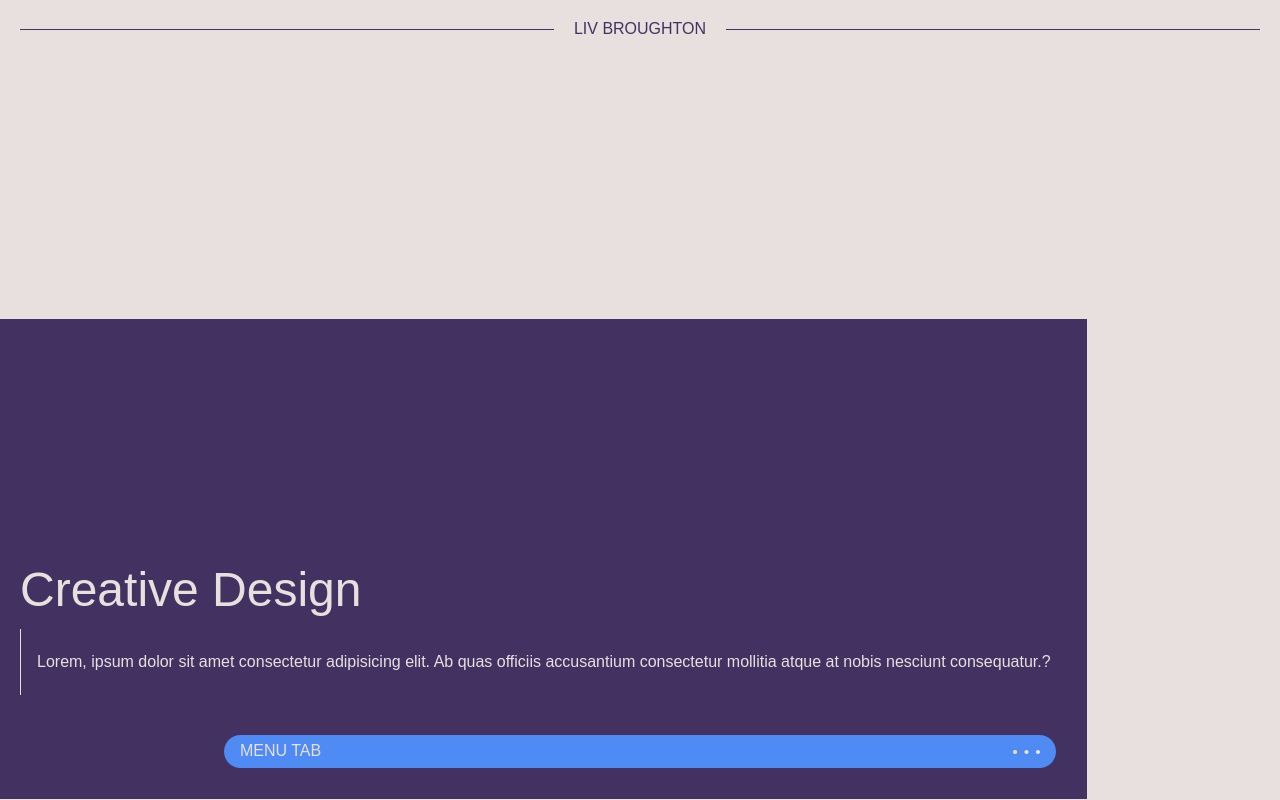
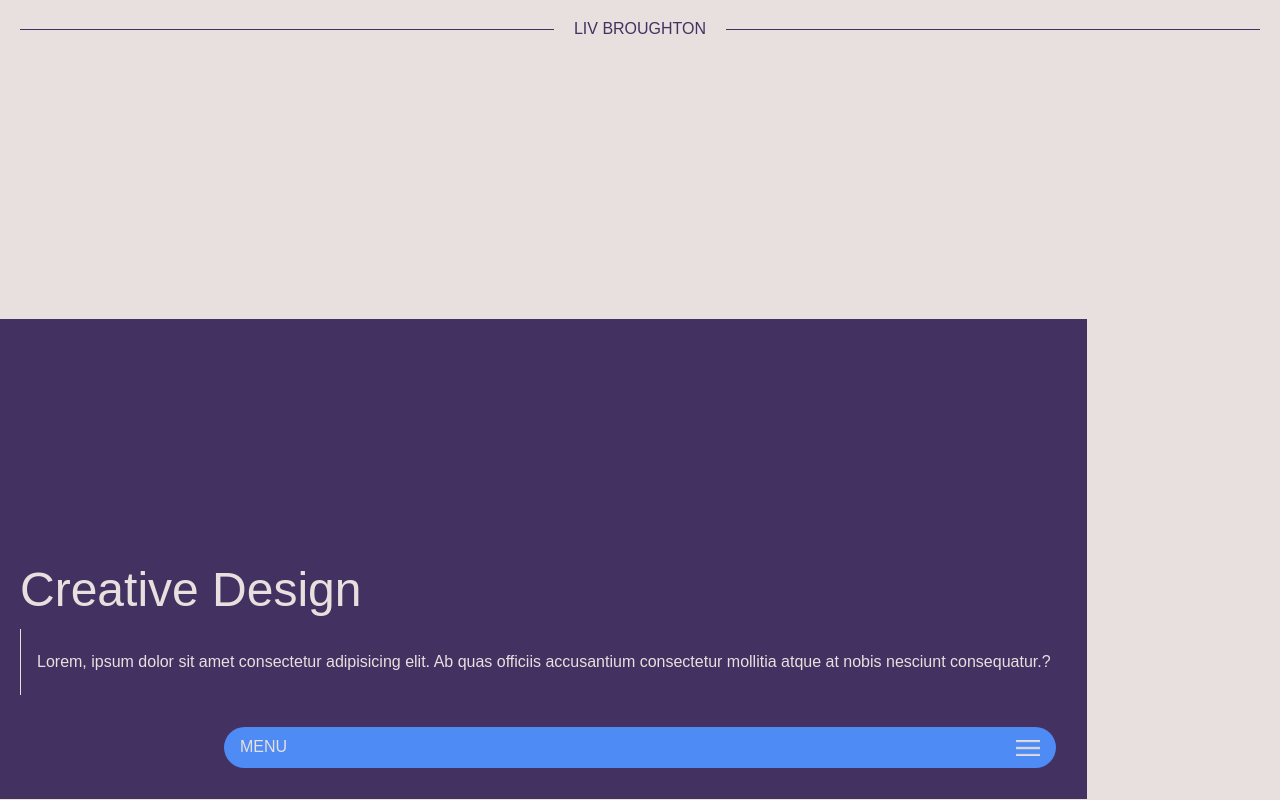
Before and after one commit to L1VB/Portfolio, a plain HTML site: page index.html in a window 1280 px wide. Drawn offline with nearby package versions, Linux system fonts and the light colour scheme; a web font is replaced by a local one.

Commit message:
nav redesign

```diff
--- a/index.html
+++ b/index.html
@@ -30,9 +30,9 @@
 
     <nav>
         <div class="container">
-            <p class="subH">Menu Tab</p>
+            <p class="subH">Menu</p>
             <div class="icon">
-                <img src="image/menuIconWhite.png" alt="plus">
+                <img src="image/menuBurger.png" alt="plus">
             </div>
         </div>
     </nav>
--- a/style.css
+++ b/style.css
@@ -88,17 +88,17 @@ nav{
     display: flex;
     justify-content: center;
     align-items: end;
-    bottom: 2em;
-    padding: 0 1em;
     position: fixed;
     width: 100%;
+    bottom: 2rem;
     z-index: 1;
+    padding: 0 1rem;
 }
 nav .container{
     min-width: 65vw;
     min-height: fit-content;
     height: auto;
-    padding: .5em 1em;
+    padding: .75em 1em;
     border-radius: 3em;
     background-color: var(--blue);
     z-index: 1;
@@ -116,7 +116,7 @@ nav .container p{
 nav .container .icon{
     display: flex;
     align-items: center;
-    height: .25em;
+    height: 1em;
     width: auto;
     padding-bottom: -0.5px;
 }
```
Also changed, not shown: image/menuBurger.png (added).
